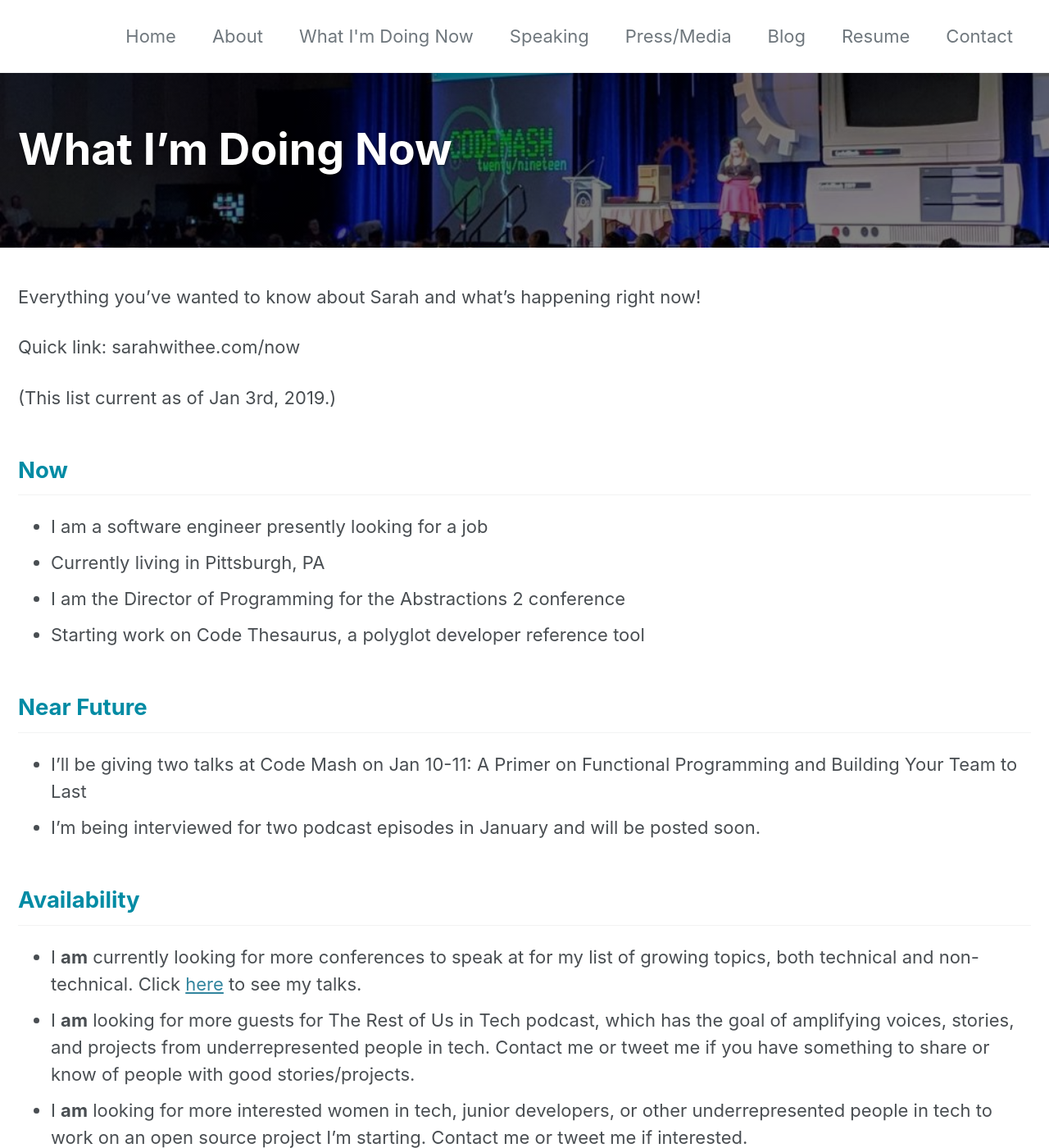
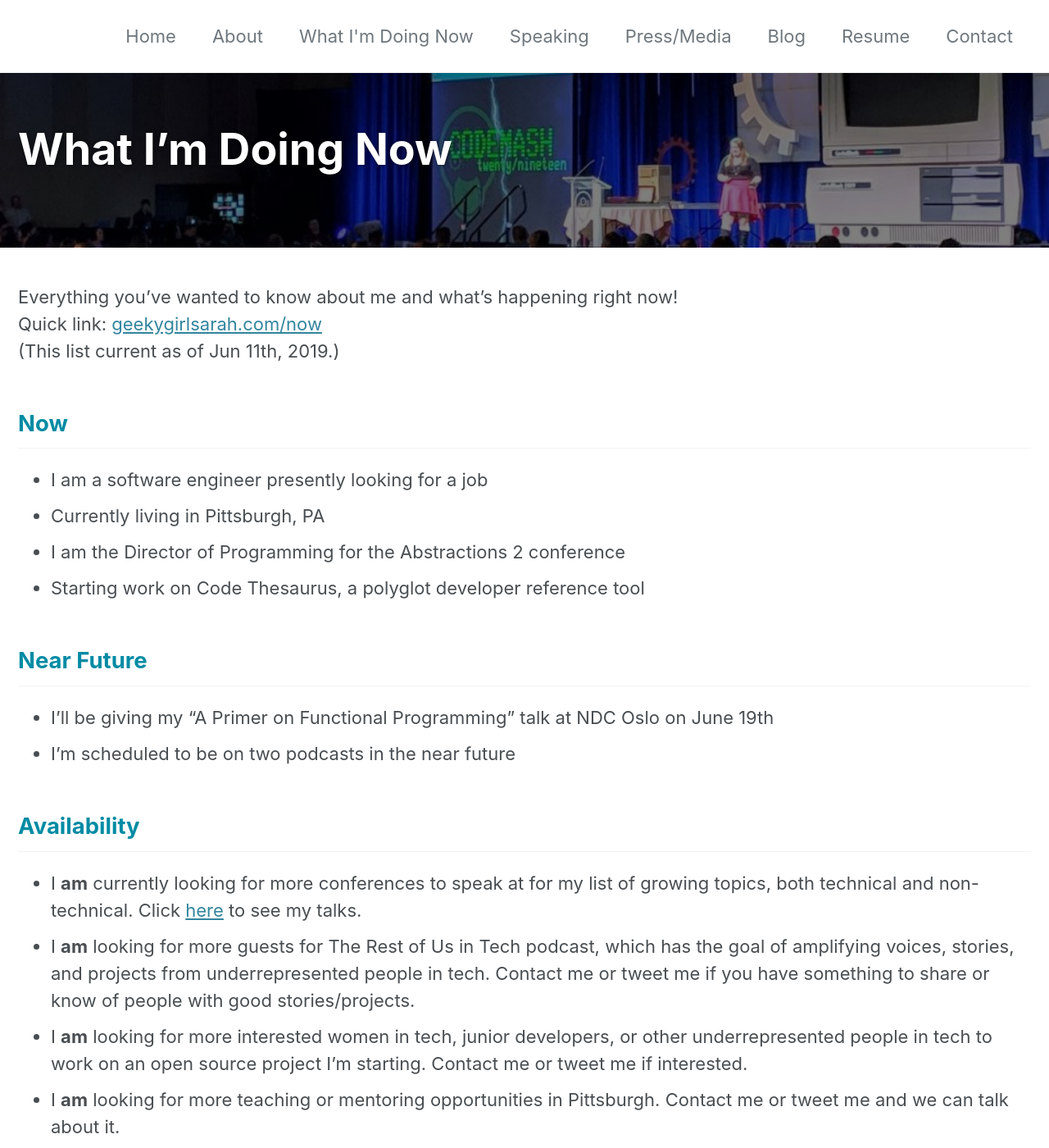
Before and after one commit to geekygirlsarah/geekygirlsarah.com, a Jekyll site: the page built from _pages/now.md, in a window 1280 px wide and 1400 px high. Shown: the whole window at 82% size. Built offline with Jekyll 4.4.1, drawn with Linux system fonts in a browser that asks for light colours; cached includes are drawn as plain includes; nearby versions of some CDN libraries; some of the changed text lies outside the part shown.

Commit message:
Update to latest /now page info

```diff
--- a/_data/now.yml
+++ b/_data/now.yml
@@ -1,5 +1,5 @@
 # For the /now page. Use markdown on text items
-updated: 2019-01-03
+updated: 2019-06-11
 now:
   - text: >-
       I am a software engineer presently looking for a job
@@ -11,9 +11,9 @@ now:
       Starting work on Code Thesaurus, a polyglot developer reference tool
 near_future:
   - text: >-
-      I’ll be giving two talks at Code Mash on Jan 10-11: A Primer on Functional Programming and Building Your Team to Last
+      I’ll be giving my "A Primer on Functional Programming" talk at NDC Oslo on June 19th
   - text: >-
-      I’m being interviewed for two podcast episodes in January and will be posted soon.
+      I'm scheduled to be on two podcasts in the near future
 availability:
   - text: >-
       I **am** currently looking for more conferences to speak at for my list of growing topics, both technical and non-technical. Click [here](speaking/) to see my talks.
@@ -22,4 +22,6 @@ availability:
   - text: >-
       I **am** looking for more interested women in tech, junior developers, or other underrepresented people in tech to work on an open source project I’m starting. Contact me or tweet me if interested.
   - text: >-
-      I **am** looking for more teaching or mentoring opportunities in Pittsburgh, PA. Contact me or tweet me and we can talk about it.
+      I **am** looking for more teaching or mentoring opportunities in Pittsburgh. Contact me or tweet me and we can talk about it.
+  - text: >-
+      I **am** looking for a good women in tech group in Pittsburgh to get involved with. Contact me or tweet me if you know of any!
--- a/_pages/now.md
+++ b/_pages/now.md
@@ -14,10 +14,8 @@ header:
 #   caption: "Photo credit: [**Unsplash**](https://unsplash.com)"
 ---
 
-Everything you’ve wanted to know about Sarah and what’s happening right now!
-
-Quick link:  sarahwithee.com/now
-
+Everything you’ve wanted to know about me and what’s happening right now! <br />
+Quick link:  [geekygirlsarah.com/now](https://geekygirlsarah.com/now) <br />
 (This list current as of {{ site.data.now.updated | date_to_xmlschema | date_to_string: "ordinal", "US"}}.)
 
 ## Now
```
